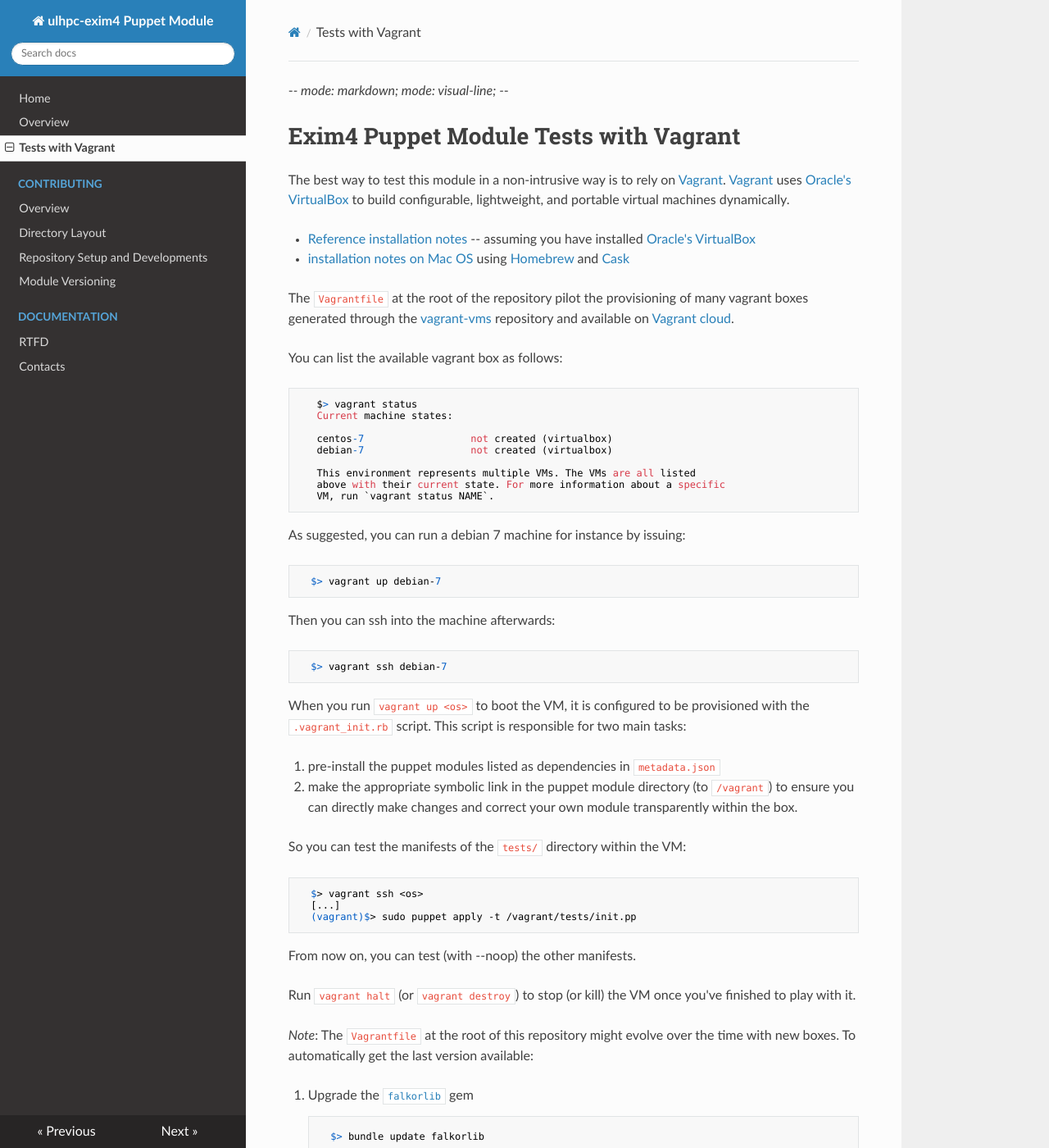
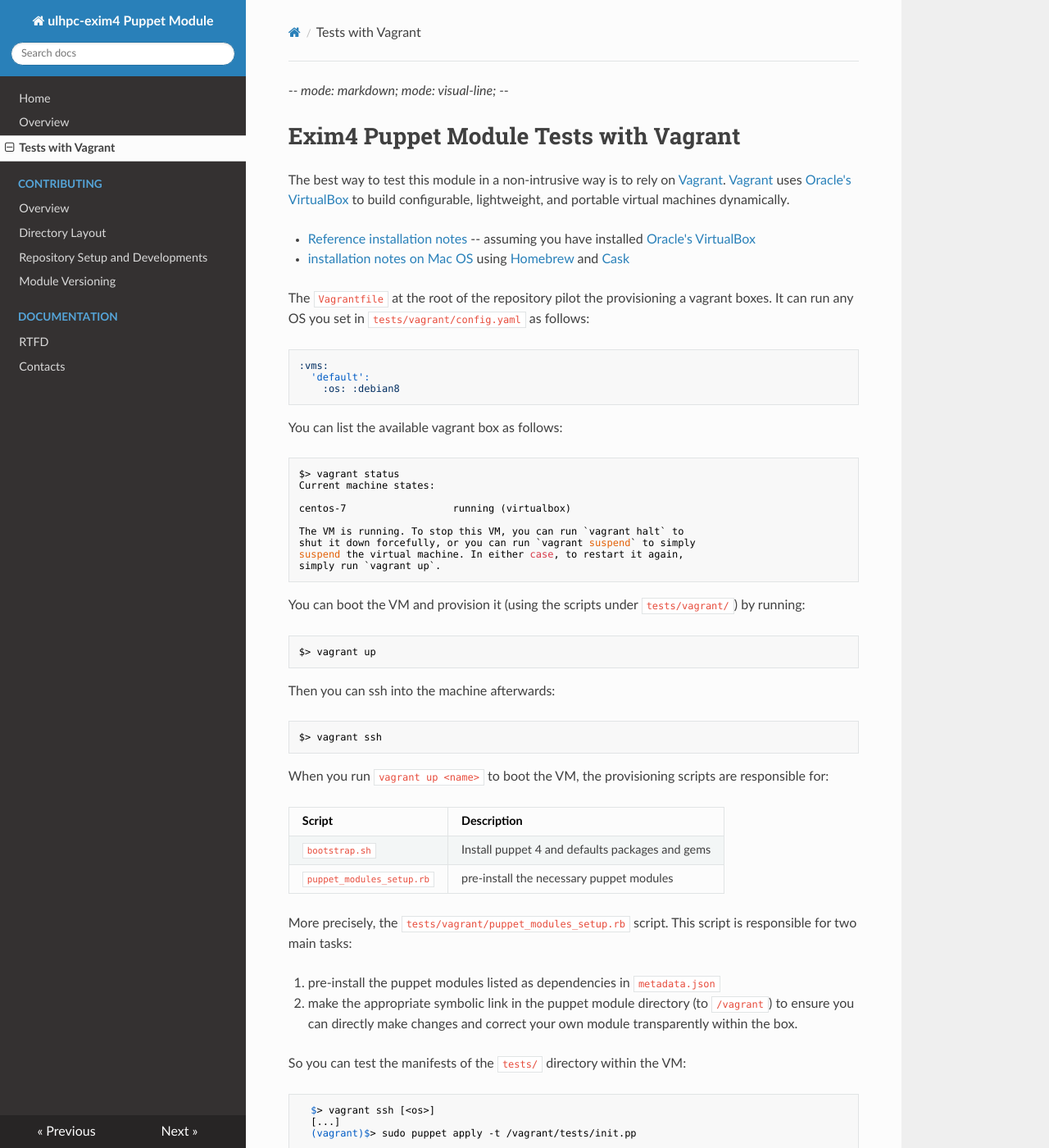
Before and after one commit to ULHPC/puppet-exim4, an MkDocs documentation site: the page built from docs/vagrant.md, in a window 1280 px wide and 1400 px high. Shown: the whole window at 82% size. Built offline with MkDocs 1.6.1, drawn with Linux system fonts in a browser that asks for light colours; nearby versions of some CDN libraries; old or Windows-style settings are respelled for this version of MkDocs.

Commit message:
Update all templates

````diff
--- a/docs/vagrant.md
+++ b/docs/vagrant.md
@@ -9,29 +9,49 @@ to build configurable, lightweight, and portable virtual machines dynamically.
 * [Reference installation notes](http://docs.vagrantup.com/v2/installation/) -- assuming you have installed [Oracle's VirtualBox](http://www.virtualbox.org/)
 * [installation notes on Mac OS](http://sourabhbajaj.com/mac-setup/Vagrant/README.html) using [Homebrew](http://brew.sh/) and [Cask](http://sourabhbajaj.com/mac-setup/Homebrew/Cask.html)
 
-The `Vagrantfile` at the root of the repository pilot the provisioning of many vagrant boxes generated through the [vagrant-vms](https://github.com/falkor/vagrant-vms) repository and available on [Vagrant cloud](https://atlas.hashicorp.com/boxes/search?utf8=%E2%9C%93&sort=&provider=virtualbox&q=svarrette).
+The `Vagrantfile` at the root of the repository pilot the provisioning a vagrant boxes.
+It can run any OS you set in `tests/vagrant/config.yaml` as follows:
+
+```yaml
+:vms:
+  'default':
+    :os: :debian8
+```
 
 You can list the available vagrant box as follows:
 
-       $> vagrant status
-	   Current machine states:
+```bash
+$> vagrant status
+Current machine states:
 
-       centos-7                  not created (virtualbox)
-	   debian-7                  not created (virtualbox)
+centos-7                  running (virtualbox)
 
-       This environment represents multiple VMs. The VMs are all listed
-	   above with their current state. For more information about a specific
-	   VM, run `vagrant status NAME`.
+The VM is running. To stop this VM, you can run `vagrant halt` to
+shut it down forcefully, or you can run `vagrant suspend` to simply
+suspend the virtual machine. In either case, to restart it again,
+simply run `vagrant up`.
+```
 
-As suggested, you can run a debian 7 machine for instance by issuing:
+You can boot the VM and provision it (using the scripts under `tests/vagrant/`) by running:
 
-      $> vagrant up debian-7
+```bash
+$> vagrant up
+```
 
 Then you can ssh into the machine afterwards:
 
-      $> vagrant ssh debian-7
+```bash
+$> vagrant ssh
+```
 
-When you run `vagrant up <os>` to boot the VM, it is configured to be provisioned with the `.vagrant_init.rb` script.
+When you run `vagrant up <name>` to boot the VM, the provisioning scripts are responsible for:
+
+| Script                    | Description                                     |
+|---------------------------|-------------------------------------------------|
+| `bootstrap.sh`            | Install puppet 4 and defaults packages and gems |
+| `puppet_modules_setup.rb` | pre-install the necessary puppet modules        |
+
+More precisely, the `tests/vagrant/puppet_modules_setup.rb` script.
 This script is responsible for two main tasks:
 
 1. pre-install the puppet modules listed as dependencies in `metadata.json`
@@ -39,7 +59,7 @@ This script is responsible for two main tasks:
 
 So you can test the manifests of the `tests/` directory within the VM:
 
-      $> vagrant ssh <os>
+      $> vagrant ssh [<os>]
       [...]
       (vagrant)$> sudo puppet apply -t /vagrant/tests/init.pp
 
````
Also changed, not shown: README.md (+21 -6 lines), docs/contacts.md (+2 -2 lines), docs/contributing/layout.md (+1 -1 lines), docs/index.md (+5 -4 lines), docs/contributing/setup.md (line endings or trailing spaces), docs/contributing/versioning.md (line endings or trailing spaces), 5 other files.
